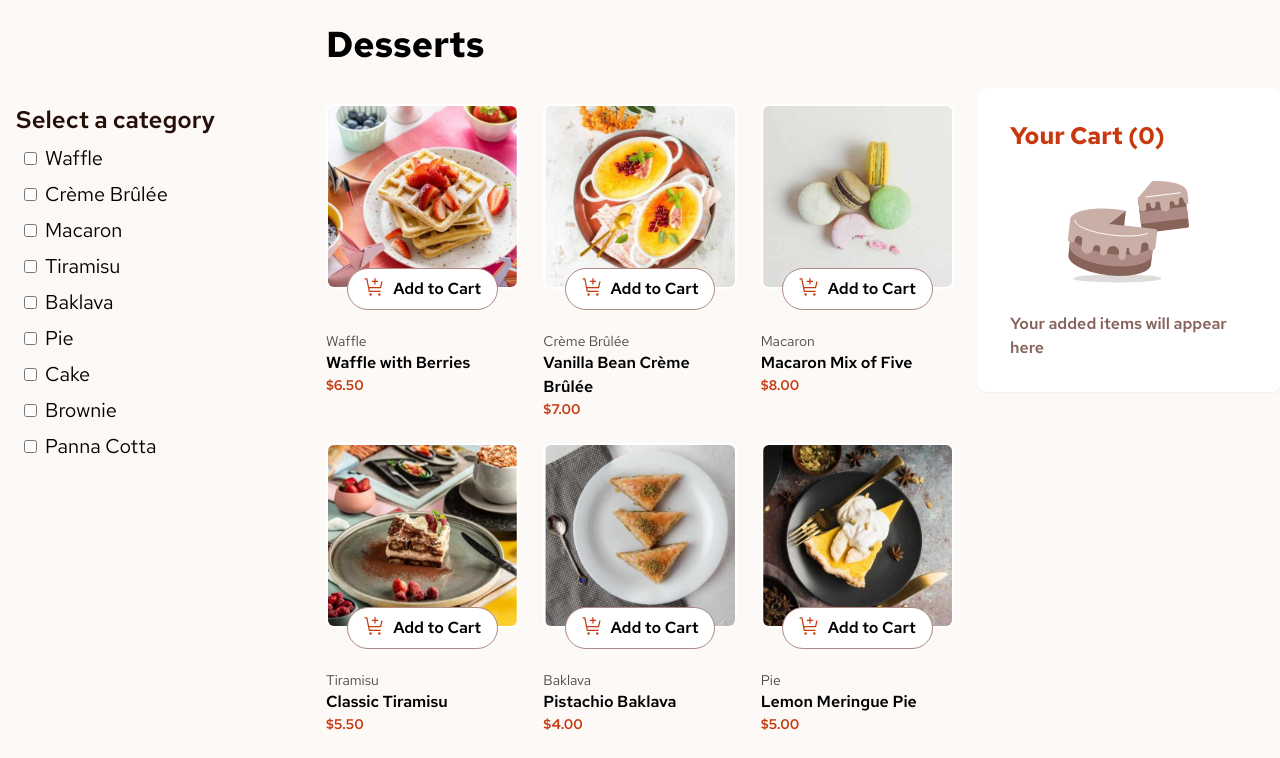
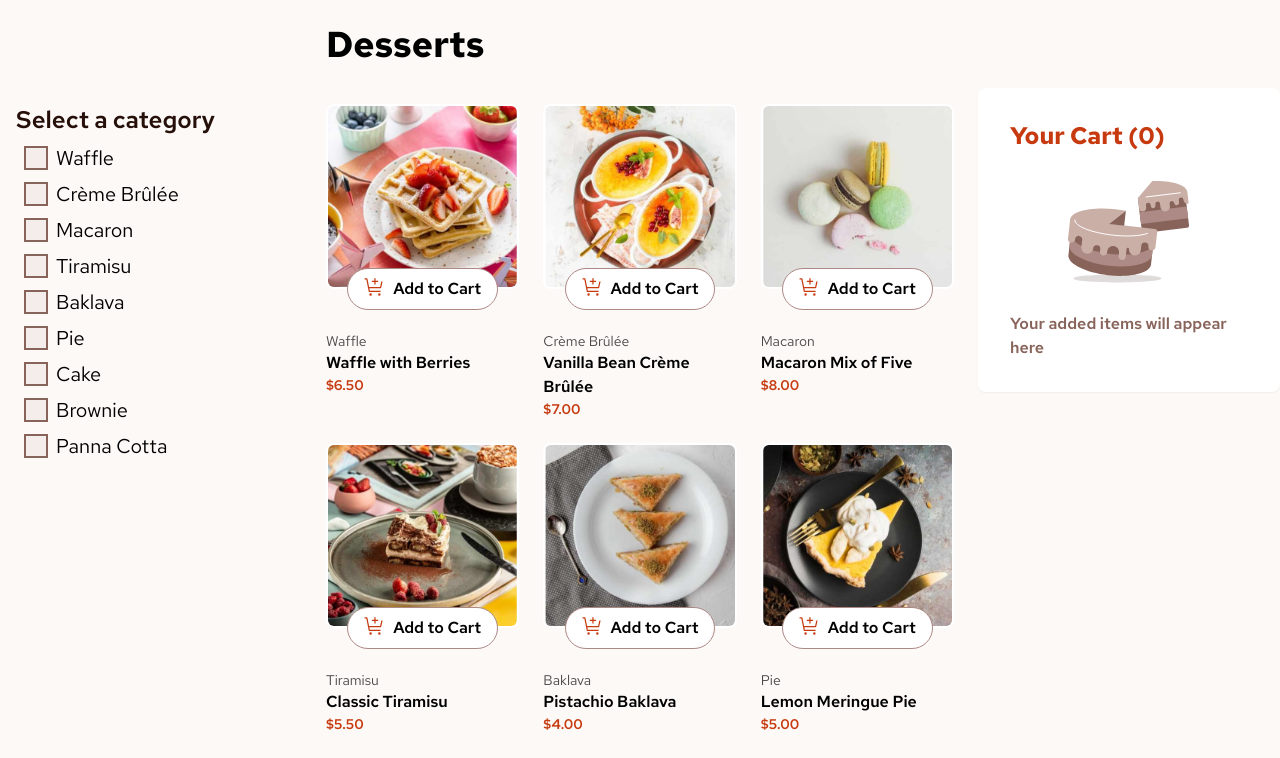
Before and after one commit to Mazz100/Product-list-with-cart, a React (Vite) app: page / in a window 1280 px wide. Shown: the top 758 px of the page. Built offline with nearby package versions, Linux system fonts and the light colour scheme.

Commit message:
Custom checkbox style

```diff
--- a/src/Components/ProductCategory.jsx
+++ b/src/Components/ProductCategory.jsx
@@ -2,9 +2,14 @@ import React from "react";
 
 const ProductCategory = ({ category, onCategoryFilter }) => {
   return (
-    <label className="relative cursor-pointer text-xl transition-colors duration-200 ease-in hover:text-primary-color">
+    <label className="relative inline-flex cursor-pointer items-center text-xl transition-colors duration-200 ease-in hover:text-primary-color">
       <input
-        className="mx-2"
+        className={[
+          "mx-2 h-6 w-6 cursor-pointer appearance-none transition-colors",
+          "before:absolute before:h-6 before:w-6 before:border-2 before:border-border-color-medium before:bg-bg-color-2",
+          "origin-center after:absolute after:h-6 after:w-6 after:scale-0 after:transition-all after:duration-200 after:ease-in",
+          "checked:after: checked:after:scale-100 checked:after:bg-primary-color",
+        ].join(" ")}
         type="checkbox"
         name="category"
         value={category}
```
